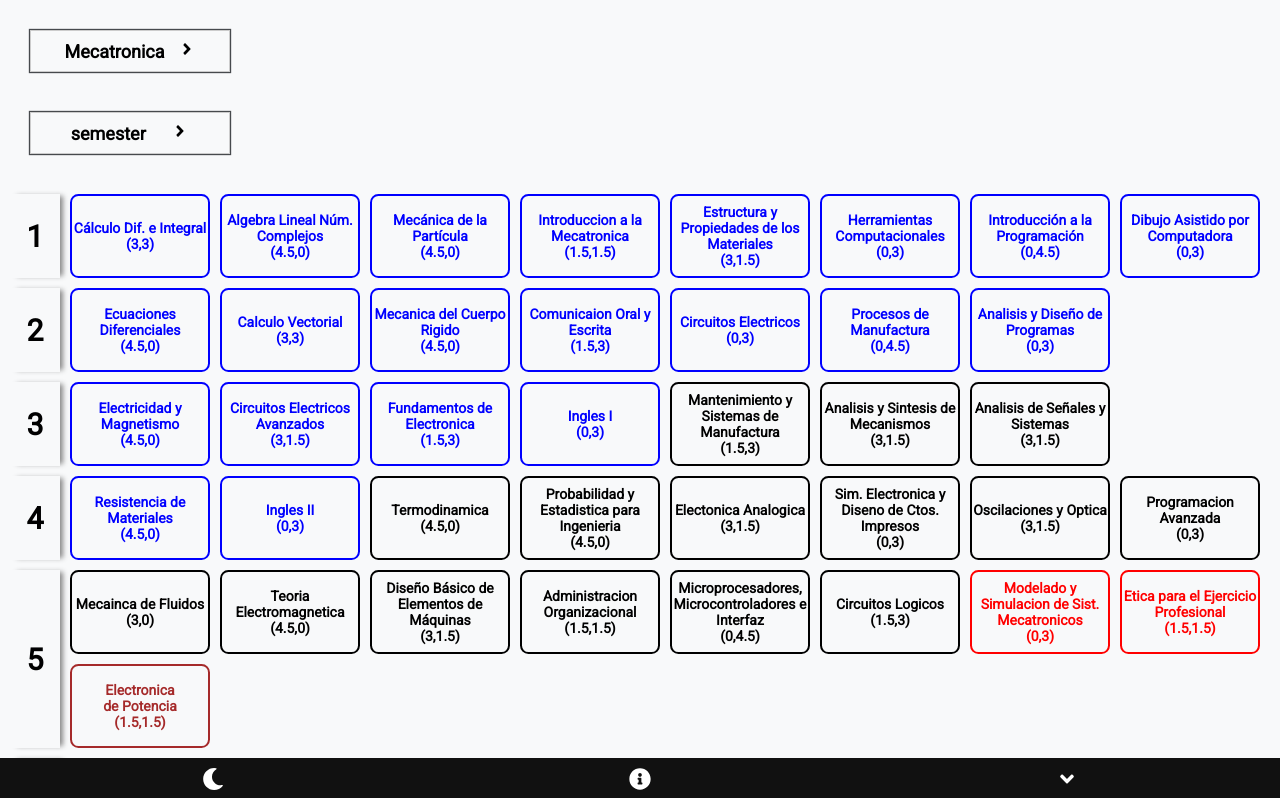
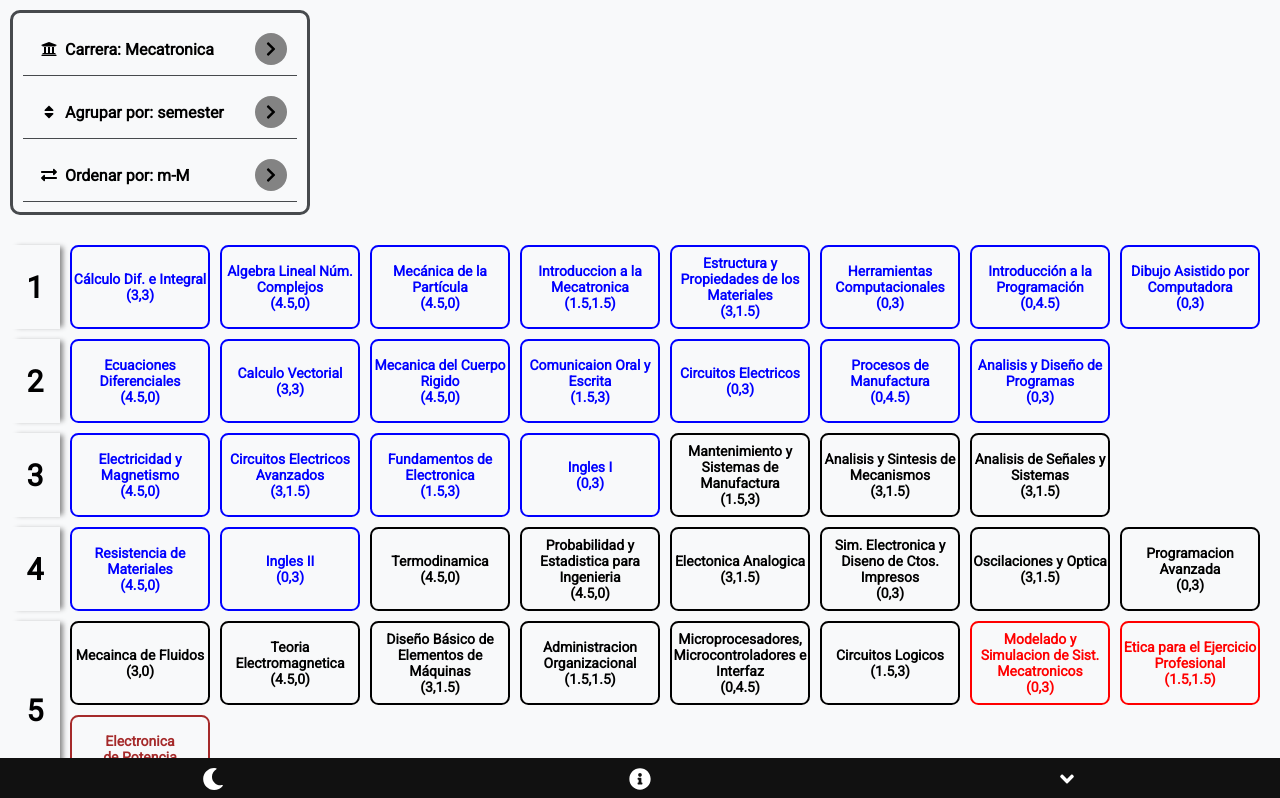
Before and after one commit to leoopez/RoadMapUpiita, a React (Create React App) app: page / in a window 1280 px wide. Shown: the top 798 px of the page. Built offline with nearby package versions, Linux system fonts and the light colour scheme.

Commit message:
navbar settings

```diff
--- a/src/Components/App.css
+++ b/src/Components/App.css
@@ -39,6 +39,9 @@ p {
     text-align: center;
 }
 
+a{
+    text-decoration: none;
+}
 .container {
     position: relative;
     padding: 1rem;
--- /dev/null
+++ b/src/Components/Main/Aplication/Aplication.css
@@ -0,0 +1,11 @@
+.units-grid{
+    grid-template-columns: 5rem auto;
+}
+
+
+@media (max-width: 480px){
+    .units-grid{
+        grid-template-columns: 1fr;
+        /* background-color: black; */
+    }
+}
--- a/src/Components/Main/Aplication/Aplication.js
+++ b/src/Components/Main/Aplication/Aplication.js
@@ -1,19 +1,33 @@
 /** @format */
 
 import React from "react";
+import { useState } from "react/cjs/react.development";
+
+import "./Aplication.css";
 
 import Options from "./Options/Options";
 import UnitsSettings from "./Settings/UnitsSettings";
 import Units from "./Units/Units";
 
 export default function Aplication() {
+  const [career, setCareer] = useState("Mecatronica");
+  const [group, setGroup] = useState("semester");
+  const [order, setOrder] = useState("m-M");
+
   return (
     <>
       <section className='container'>
-        <UnitsSettings />
+        <UnitsSettings
+          career={career}
+          changeCareer={setCareer}
+          order={order}
+          changeOrder={setOrder}
+          group={group}
+          changeGroup={setGroup}
+        />
       </section>
       <section className='container'>
-        <Units career='Mecatronica' order='semester' />
+        <Units career={career} group={group} />
       </section>
       <Options />
     </>
--- a/src/Components/Main/Aplication/Settings/SettingsDropdown.css
+++ b/src/Components/Main/Aplication/Settings/SettingsDropdown.css
@@ -1,42 +1,20 @@
-.dropdown {
-  display: inline-block;
-    position: relative;
-    min-width: 20rem;
-    font-size: 1.8rem;
-    text-align: center;
-    border-radius: var(--border-sizb-bg);
-    box-shadow: 0 0 0.1rem 0.1rem var(--bg-secundary);
-    background-color: var(--bg-primary);
-    cursor: pointer;
-    z-index: 1;
-    margin: 2rem
+.dropdown__settings {
+    display: flex;
+    align-items: center;
+    justify-content: center;
+    max-width: 100%;
+    border-bottom: 1px solid #474a4d;
+    padding: 1rem;
 }
 
-.dp-label{
-  display: flex;
-  align-items: center;
-  justify-content: space-around;
-  padding: .5em 1.5em;
-  border: 1px solid #ccc;
+.icon--left{
+    background-color: #bbb;
+    border-radius: 50%;
+    margin-left: auto;
+    cursor: default;
+    filter: brightness(0.7);
 }
 
-.open {
-  transform: rotate(90deg);
+.icon--left:hover{
+    filter: brightness(1)
 }
-
-.dp-content {
-    position: absolute;
-    top: 2rem;
-    padding: 5px;
-}
-
-  .dp-item {
-    padding: 1rem;
-    transition: var(--speed-fast);
-    background-color: var(--bg-primary);
-    cursor: pointer;
-  }
-
-  .dp-item:hover {
-    background-color: blanchedalmond;
-  }
--- a/src/Components/Main/Aplication/Settings/SettingsDropdown.js
+++ b/src/Components/Main/Aplication/Settings/SettingsDropdown.js
@@ -2,27 +2,28 @@
 
 import React, { useState } from "react";
 import useClose from "../../../../hooks/useClose";
-import { FaAngleRight } from "react-icons/fa";
+import { FaChevronRight } from "react-icons/fa";
 import "./SettingsDropdown.css";
 
 export default function SettingsDropdown({
   options,
   mode,
   changeMode = f => f,
+  Iconleft,
+  children,
 }) {
   const [open, toggle] = useState(false);
   const ref = useClose(false, toggle);
 
   return (
-    <nav>
-      <div ref={ref} className='dropdown'>
+    <li className='dropdown__settings'>
+      <span className='icon--container'>{Iconleft}</span>
+      <div ref={ref} className='dp--item'>
         <div className='dp-label' onClick={() => toggle(!open)}>
+          {children}
           {mode}
-          <span className={open ? "open" : null}>
-            <FaAngleRight />
-          </span>
         </div>
-        {open && (
+        {/* {open && (
           <ul>
             {options.map((option, i) => (
               <li
@@ -36,8 +37,11 @@ export default function SettingsDropdown({
               </li>
             ))}
           </ul>
-        )}
+        )} */}
       </div>
-    </nav>
+      <span className='icon--container icon--left'>
+        <FaChevronRight />
+      </span>
+    </li>
   );
 }
--- a/src/Components/Main/Aplication/Settings/UnitsSettings.js
+++ b/src/Components/Main/Aplication/Settings/UnitsSettings.js
@@ -1,22 +1,48 @@
 /** @format */
-import React, { useState } from "react";
-
+import React from "react";
 import SettingsDropdown from "./SettingsDropdown";
 
+import "./UnitsSetttings.css";
+
+import { FaUniversity, FaSort, FaExchangeAlt } from "react-icons/fa";
+
 const careers = ["Mecatronica", "Telematica", "Bionica"];
-const orderBy = ["semester", "level"];
+const groupBy = ["semester", "level"];
+const orderBy = ["M-m", "m-M"];
 
-export default function UnitsSettings() {
-  const [career, setCareer] = useState(careers[0]);
-  const [order, serOrder] = useState("semester");
+export default function UnitsSettings({
+  career,
+  changeCareer,
+  order,
+  changeOrder,
+  group,
+  changeGroup,
+}) {
   return (
-    <div>
-      <SettingsDropdown
-        mode={career}
-        changeMode={setCareer}
-        options={careers}
-      />
-      <SettingsDropdown mode={order} changeMode={serOrder} options={orderBy} />
-    </div>
+    <nav className='settings'>
+      <ul className='nav__settings'>
+        <SettingsDropdown
+          mode={career}
+          changeMode={changeCareer}
+          options={careers}
+          Iconleft={<FaUniversity />}>
+          <b>Carrera: </b>
+        </SettingsDropdown>
+        <SettingsDropdown
+          mode={group}
+          changeMode={changeGroup}
+          options={groupBy}
+          Iconleft={<FaSort />}>
+          <b>Agrupar por: </b>
+        </SettingsDropdown>
+        <SettingsDropdown
+          mode={order}
+          changeMode={changeOrder}
+          options={orderBy}
+          Iconleft={<FaExchangeAlt />}>
+          <b>Ordenar por: </b>
+        </SettingsDropdown>
+      </ul>
+    </nav>
   );
 }
--- /dev/null
+++ b/src/Components/Main/Aplication/Settings/UnitsSetttings.css
@@ -0,0 +1,14 @@
+.settings {
+    margin-bottom: 1rem;
+}
+
+.nav__settings{
+    width: 30rem;
+    display: flex;
+    flex-direction: column;
+    gap: 1rem;
+    padding: 1rem 1rem;
+    border: 0.3rem solid #474a4d;
+    border-radius: 1rem;
+
+}
--- a/src/Components/Main/Aplication/Units/Units.js
+++ b/src/Components/Main/Aplication/Units/Units.js
@@ -5,14 +5,14 @@ import React from "react";
 import SetUnits from "./SetUnits";
 import useFetchData from "../../../../contexts/fetch-data-provider/useFetchData";
 
-export default function Units({ career, order }) {
+export default function Units({ career, group }) {
   const { loading, error, units } = useFetchData(career);
   if (error) return <pre>{JSON.stringify(error, null, 2)}</pre>;
   if (loading) return <div>Loading</div>;
-  const renderUnits = units.infoCareer[order].map(it => (
+  const renderUnits = units.infoCareer[group].map(it => (
     <SetUnits
       key={it}
-      units={units.regularUnits.filter(unit => unit[order] === it)}
+      units={units.regularUnits.filter(unit => unit[group] === it)}
       group={it}
     />
   ));
--- a/src/Components/Main/Main.css
+++ b/src/Components/Main/Main.css
@@ -1,11 +1,3 @@
-.units-grid{
-    grid-template-columns: 5rem auto;
+main {
+    font-size: 1.6rem;
 }
-
-
-@media (max-width: 480px){
-    .units-grid{
-        grid-template-columns: 1fr;
-        /* background-color: black; */
-    }
-}
--- /dev/null
+++ b/src/config.js
@@ -0,0 +1,4 @@
+/** @format */
+
+export const CAREERS = ["Mecatronica", "Telematica", "Bionica"];
+export const ORDER_BY = ["semester", "level"];
```
